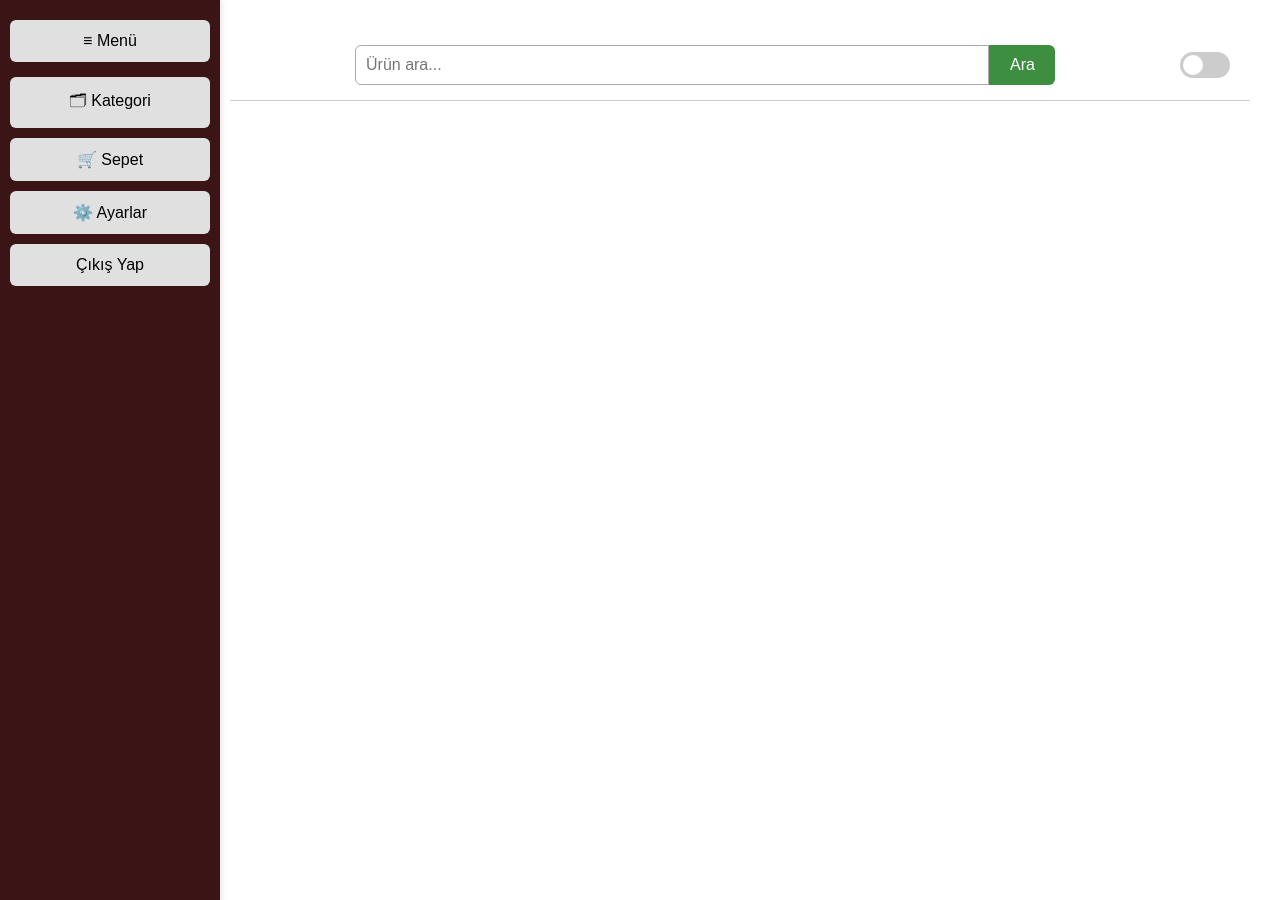
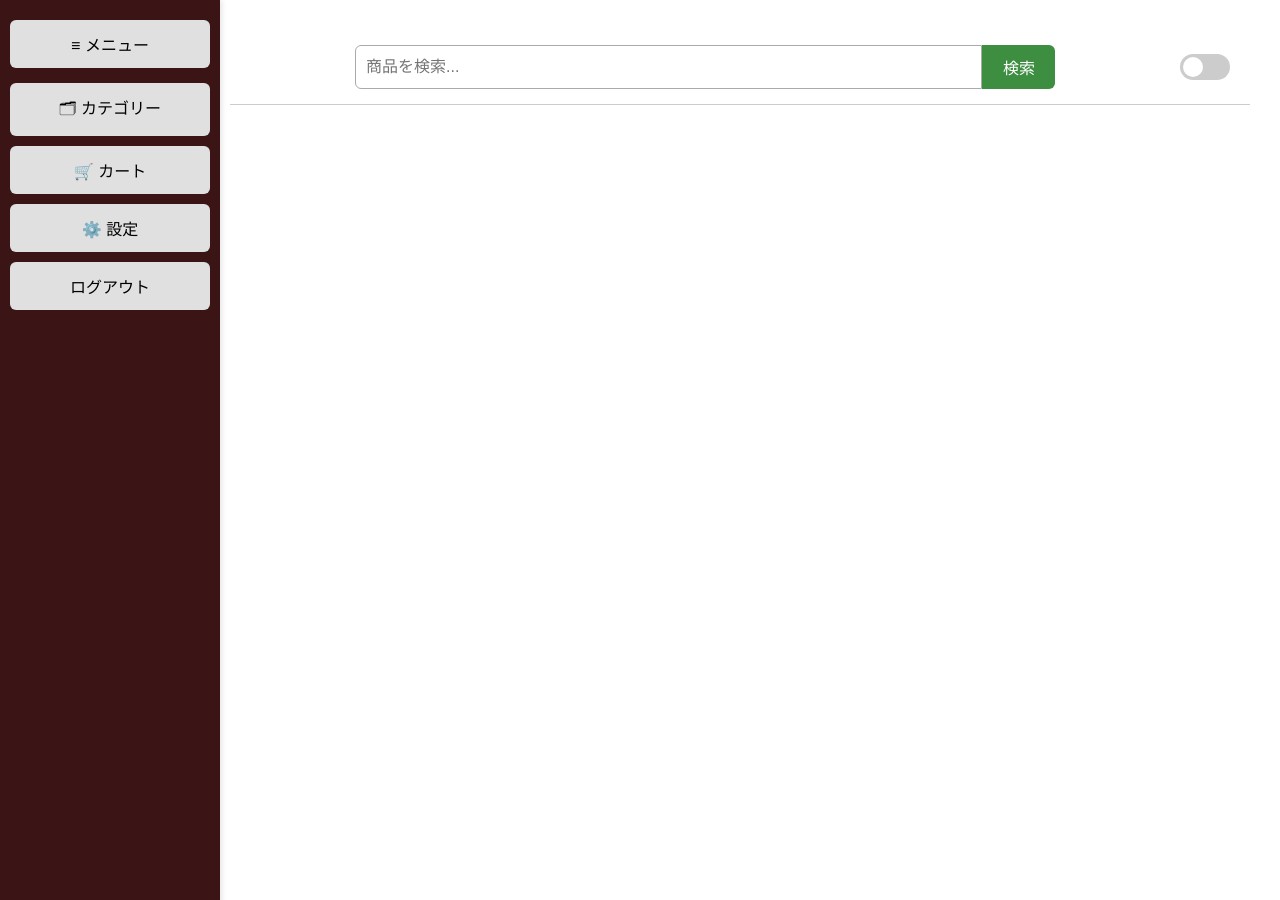
Before and after one commit to Kharpoose/AmazonMini, a PHP site: page / in a window 1280 px wide. Run offline with PHP 8.4, Linux system fonts and the light colour scheme; the visitor is signed in with stand-in values (Sample User, id 1); data that the repository does not hold is empty; some libraries are stand-ins or nearby versions.

Commit message:
Japanese

```diff
--- a/app/assets/script.js
+++ b/app/assets/script.js
@@ -2,18 +2,18 @@ const sidebar = document.getElementById("sidebar");
 const openBtn = document.getElementById("openBtn");
 const closeBtn = document.getElementById("closeBtn");
 
-let sidebarLocked = false; // Kullanıcı butonla açtı/kapattıysa true olur
+let sidebarLocked = false; // ユーザーがボタンで開閉した場合は true
 
 function closeSidebar() {
   sidebar.classList.add("closed");
   openBtn.style.display = "block";
-  sidebarLocked = true; // Kullanıcı kapattı, scroll ile değişmesin
+  sidebarLocked = true; // ユーザーが閉じたのでスクロールで変更しない
 }
 
 function openSidebar() {
   sidebar.classList.remove("closed");
   openBtn.style.display = "none";
-  sidebarLocked = true; // Kullanıcı açtı, scroll ile değişmesin
+  sidebarLocked = true; // ユーザーが開いたのでスクロールで変更しない
 }
 
 document.getElementById("themeToggle").addEventListener("change", function() {
@@ -23,11 +23,11 @@ document.getElementById("themeToggle").addEventListener("change", function() {
 let lastScrollTop = 0;
 
 window.addEventListener("scroll", function () {
-  if (sidebarLocked) return; // Kullanıcı butonla açtı/kapattıysa scroll ile değişmesin
+  if (sidebarLocked) return; // ユーザーがボタンで開閉した場合はスクロールで変更しない
 
   let st = window.pageYOffset || document.documentElement.scrollTop;
 
-  // Sadece aşağı kaydırınca kapat
+  // 下にスクロールした時だけ閉じる
   if (st > lastScrollTop) {
     if (!sidebar.classList.contains("closed")) {
       sidebar.classList.add("closed");
@@ -35,7 +35,7 @@ window.addEventListener("scroll", function () {
     }
   }
 
-  // Sadece en tepeye çıkınca aç
+  // 一番上に戻った時だけ開く
   if (st === 0 && sidebar.classList.contains("closed")) {
     sidebar.classList.remove("closed");
     openBtn.style.display = "none";
@@ -45,24 +45,24 @@ window.addEventListener("scroll", function () {
 }, false);
 
 document.addEventListener("DOMContentLoaded", function () {
-  // 1. Açıklamaları kontrol et: uzun/kısa
+  // 1. 説明文の長さをチェック
   const descriptions = document.querySelectorAll(".product-description");
 
   descriptions.forEach(desc => {
     const btn = desc.nextElementSibling;
 
-    // Açıklamanın tam yüksekliğini ölçmek için geçici olarak aç
+    // 説明文の高さを一時的に展開して測定
     desc.classList.add("expanded");
     const fullHeight = desc.scrollHeight;
     desc.classList.remove("expanded");
 
-    // Eğer zaten kısa ise butonu gizle
+    // すでに短い場合はボタンを非表示
     if (fullHeight <= 60) {
       btn.style.display = "none";
     }
   });
 
-  // 2. Butonlara tıklanınca açıklamayı aç/kapat
+  // 2. ボタンをクリックしたら説明文を開閉
   const toggleButtons = document.querySelectorAll('.toggle-desc-btn');
 
   toggleButtons.forEach(button => {
@@ -72,9 +72,9 @@ document.addEventListener("DOMContentLoaded", function () {
       desc.classList.toggle('expanded');
 
       if (desc.classList.contains('expanded')) {
-        this.textContent = "Daha Az Göster";
+        this.textContent = "少なく表示";
       } else {
-        this.textContent = "Daha Fazla Göster";
+        this.textContent = "もっと見る";
       }
     });
   });
@@ -84,7 +84,7 @@ document.addEventListener('DOMContentLoaded', () => {
   const searchInput = document.getElementById('searchInput');
   const productList = document.querySelector('.product-list');
 
-  // Arama formunun submit'ini engelle (sayfa yenilenmesin)
+  // 検索フォームの送信を防ぐ（ページをリロードしない）
   document.getElementById('searchForm').addEventListener('submit', e => {
     e.preventDefault();
   });
@@ -95,13 +95,13 @@ document.addEventListener('DOMContentLoaded', () => {
     const products = Array.from(productList.querySelectorAll('.product-card'));
 
 
-    // Filtre ve sırala
+    // フィルターと並び替え
     const filtered = products.filter(card => {
       const title = card.querySelector('.product-title').textContent.toLowerCase();
       return title.includes(query);
     });
 
-    // Sırala: Başlangıcı eşleşenler önce gelsin
+    // 並び替え：先頭一致を優先
     filtered.sort((a, b) => {
       const aTitle = a.querySelector('.product-title').textContent.toLowerCase();
       const bTitle = b.querySelector('.product-title').textContent.toLowerCase();
@@ -110,17 +110,43 @@ document.addEventListener('DOMContentLoaded', () => {
       const bStarts = bTitle.startsWith(query) ? 0 : 1;
 
       if (aStarts !== bStarts) return aStarts - bStarts;
-      // Başlangıcı eşit olanlarda alfabetik sırala
+      // 先頭一致が同じ場合はアルファベット順
       return aTitle.localeCompare(bTitle);
     });
 
-    // Önce tüm ürünleri gizle
+    // 全ての商品を非表示
     products.forEach(card => card.style.display = 'none');
 
-    // Sonra filtrelenip sıralananları göster ve sırala
+    // フィルター＆並び替えた商品を表示＆順序更新
     filtered.forEach(card => {
       card.style.display = 'block';
       productList.appendChild(card); // DOM'da sıralamayı güncelle
     });
   });
 });
+
+// ページ読み込み時に localStorage からテーマ情報を適用
+document.addEventListener('DOMContentLoaded', function () {
+    const themeToggle = document.getElementById('themeToggle');
+    const isDark = localStorage.getItem('theme') === 'dark';
+
+    if (isDark) {
+        document.body.classList.add('dark-mode');
+        if (themeToggle) themeToggle.checked = true;
+    } else {
+        document.body.classList.remove('dark-mode');
+        if (themeToggle) themeToggle.checked = false;
+    }
+
+    if (themeToggle) {
+        themeToggle.addEventListener('change', function () {
+            if (this.checked) {
+                document.body.classList.add('dark-mode');
+                localStorage.setItem('theme', 'dark');
+            } else {
+                document.body.classList.remove('dark-mode');
+                localStorage.setItem('theme', 'light');
+            }
+        });
+    }
+});
--- a/app/card/update_cart.php
+++ b/app/card/update_cart.php
@@ -16,7 +16,7 @@ if (!isset($_SESSION['cart'][$id])) {
 }
 
 if ($action === 'increase') {
-    // Veritabanında stok varsa artır
+    // データベースの在庫があれば増やす
     $stmt = $pdo->prepare("SELECT stock FROM products_amazon WHERE id = ?");
     $stmt->execute([$id]);
     $stock = $stmt->fetchColumn();
@@ -31,7 +31,7 @@ if ($action === 'increase') {
         $_SESSION['cart'][$id]['quantity'] -= 1;
         $pdo->prepare("UPDATE products_amazon SET stock = stock + 1 WHERE id = ?")->execute([$id]);
     } else {
-        // 1'den azsa komple sil
+        // 1未満の場合は完全に削除
         header("Location: remove_from_cart.php?id=$id");
         exit;
     }
--- a/app/index.php
+++ b/app/index.php
@@ -34,31 +34,30 @@ require_once "includes/db.php";
 
 
 <!DOCTYPE html>
-<html lang="tr">
+<html lang="ja">
 
 <head>
   <meta charset="UTF-8">
   <title>AmazonMini</title>
   <link rel="stylesheet" href="assets/css/main.css">
-
 </head>
 
 <body>
   <div class="container">
     <aside class="sidebar" id="sidebar">
-      <button class="toggle-button" id="closeBtn" onclick="closeSidebar()">≡ Menü</button>
-      <button class="menu-button">🗂 Kategori</button>
+      <button class="toggle-button" id="closeBtn" onclick="closeSidebar()">≡ メニュー</button>
+      <button class="menu-button">🗂 カテゴリー</button>
       <!-- Sepet butonunun yolunu güncelle -->
-      <button class="menu-button" onclick="window.location.href='card/sepet.php'">🛒 Sepet</button>
-      <button class="menu-button">⚙️ Ayarlar</button>
-      <button class="menu-button" onclick="window.location.href='login/logout.php'"> Çıkış Yap</button>
+      <button class="menu-button" onclick="window.location.href='card/sepet.php'">🛒 カート</button>
+      <button class="menu-button">⚙️ 設定</button>
+      <button class="menu-button" onclick="window.location.href='login/logout.php'"> ログアウト</button>
     </aside>
     <main class="content">
       <div class="topbar">
         <div class="topbar-flex">
           <form class="search-form" id="searchForm">
-            <input type="text" placeholder="Ürün ara..." class="search-input" id="searchInput">
-            <button type="submit" class="search-button">Ara</button>
+            <input type="text" placeholder="商品を検索..." class="search-input" id="searchInput">
+            <button type="submit" class="search-button">検索</button>
           </form>
           <div class="theme-switch">
             <label class="switch">
@@ -82,19 +81,19 @@ require_once "includes/db.php";
                 <div class="product-description short">
                   <?= nl2br(htmlspecialchars($row['description'])) ?>
                 </div>
-                <button class="toggle-desc-btn">Daha Fazla Göster</button>
+                <button class="toggle-desc-btn">もっと見る</button>
                 <?php if ($row['stock'] <= 10): ?>
-                  <p class="stock-warning">Stokta sadece <?= htmlspecialchars($row['stock']) ?> adet kaldı!</p>
+                  <p class="stock-warning">在庫は残り<?= htmlspecialchars($row['stock']) ?>個です！</p>
                 <?php endif; ?>
                 <div class="product-info">
-                  <span class="product-price">₺<?= htmlspecialchars($row['price']) ?></span>
+                  <span class="product-price">￥<?= htmlspecialchars($row['price']) ?></span>
                   <div class="product-buttons">
                     <!-- Sepete ekle formunun yolunu güncelle -->
                     <form action="add_to_cart.php" method="post" style="margin: 0;">
                       <input type="hidden" name="product_id" value="<?= $row['id'] ?>">
-                      <button type="submit" class="add-cart">Sepete Ekle</button>
+                      <button type="submit" class="add-cart">カートに追加</button>
                     </form>
-                    <button class="buy-now">Hemen Al</button>
+                    <button class="buy-now">今すぐ購入</button>
                   </div>
                 </div>
               </div>
@@ -102,7 +101,7 @@ require_once "includes/db.php";
         <?php
           }
         } catch (PDOException $e) {
-          echo "<p style='color: red;'>Veritabanından ürünler alınamadı: " . $e->getMessage() . "</p>";
+          echo "<p style='color: red;'>データベースから商品を取得できませんでした: " . $e->getMessage() . "</p>";
         }
         ?>
       </div>
```
Also changed, not shown: app/add_to_cart.php (+9 -9 lines), app/card/purchase.php (+13 -13 lines), app/card/remove_from_cart.php (+6 -4 lines), app/card/sepet.php (+13 -14 lines), app/login/login.php (+10 -11 lines), app/login/logout.php (+5 -5 lines), app/login/register.php (+14 -16 lines).
